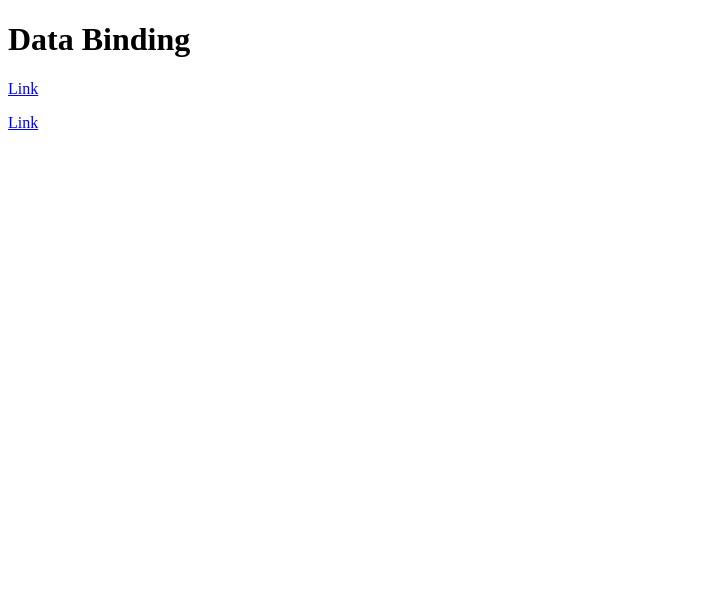
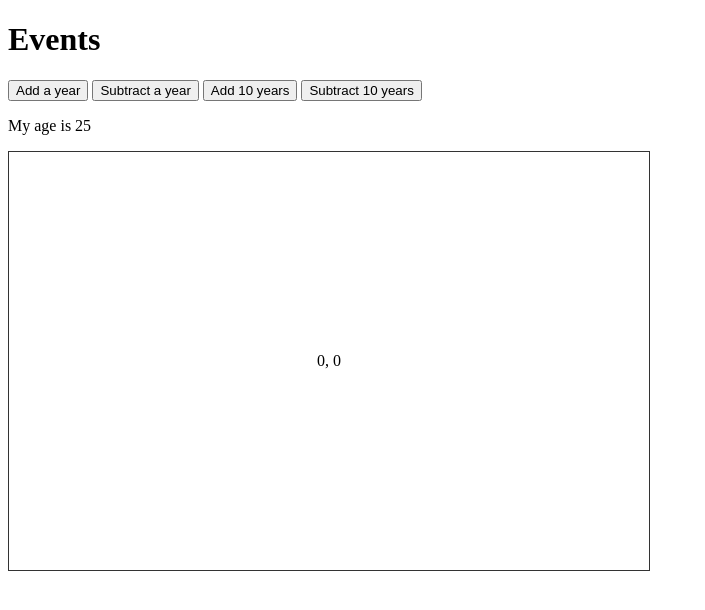
Before and after one commit to Alexsth/vue, a plain HTML site: page index.html in a window 1280 px wide. Shown: the whole page, without its empty margins (0-705 px from the left). Drawn offline with nearby package versions, Linux system fonts and the light colour scheme.

Commit message:
Events completed

```diff
--- a/app.js
+++ b/app.js
@@ -1,15 +1,21 @@
 new Vue({
     el: '#vue-app',
     data: {
-        name: 'Alex',
-        job: 'Developer',
-        website: 'http://www.google.com',
-        websiteTag: '<a href="http://www.google.com"> Link </a>'
+        age: 25 ,
+        x : 0,
+        y:0
 
     },
     methods: {
-        greet: function(time){
-            return 'Good ' + time + this.name;
+        add: function(x){
+           this.age+= x;
+        },
+        subtract:function(y){
+            this.age-=y;
+        },
+        updateXY: function(event){
+            this.x = event.offsetX;
+            this.y = event.offsetY;
         }
     }
 })
--- a/index.html
+++ b/index.html
@@ -9,10 +9,13 @@
   </head>
   <body>
       <div id="vue-app">
-          <h1>Data Binding</h1>
-          <a v-bind:href="website">Link</a>
-
-        <p v-html="websiteTag"></p>
+          <h1>Events</h1>
+          <button v-on:click="add(1)">Add a year</button>
+          <button v-on:click="subtract(1)">Subtract a year</button>
+          <button v-on:dblclick="add(10)">Add 10 years</button>
+          <button v-on:dblclick="subtract(10)">Subtract 10 years</button>
+         <p> My age is {{age}}</p>
+         <div id = "canvas" v-on:mousemove="updateXY">{{x}}, {{y}}</div>
       </div>
   <script src="app.js"></script>
   </body>
--- a/styles.css
+++ b/styles.css
@@ -0,0 +1,6 @@
+#canvas{
+    width: 600px;
+    padding: 200px 20px;
+    text-align: center;
+    border: 1px solid #333;
+}
```
